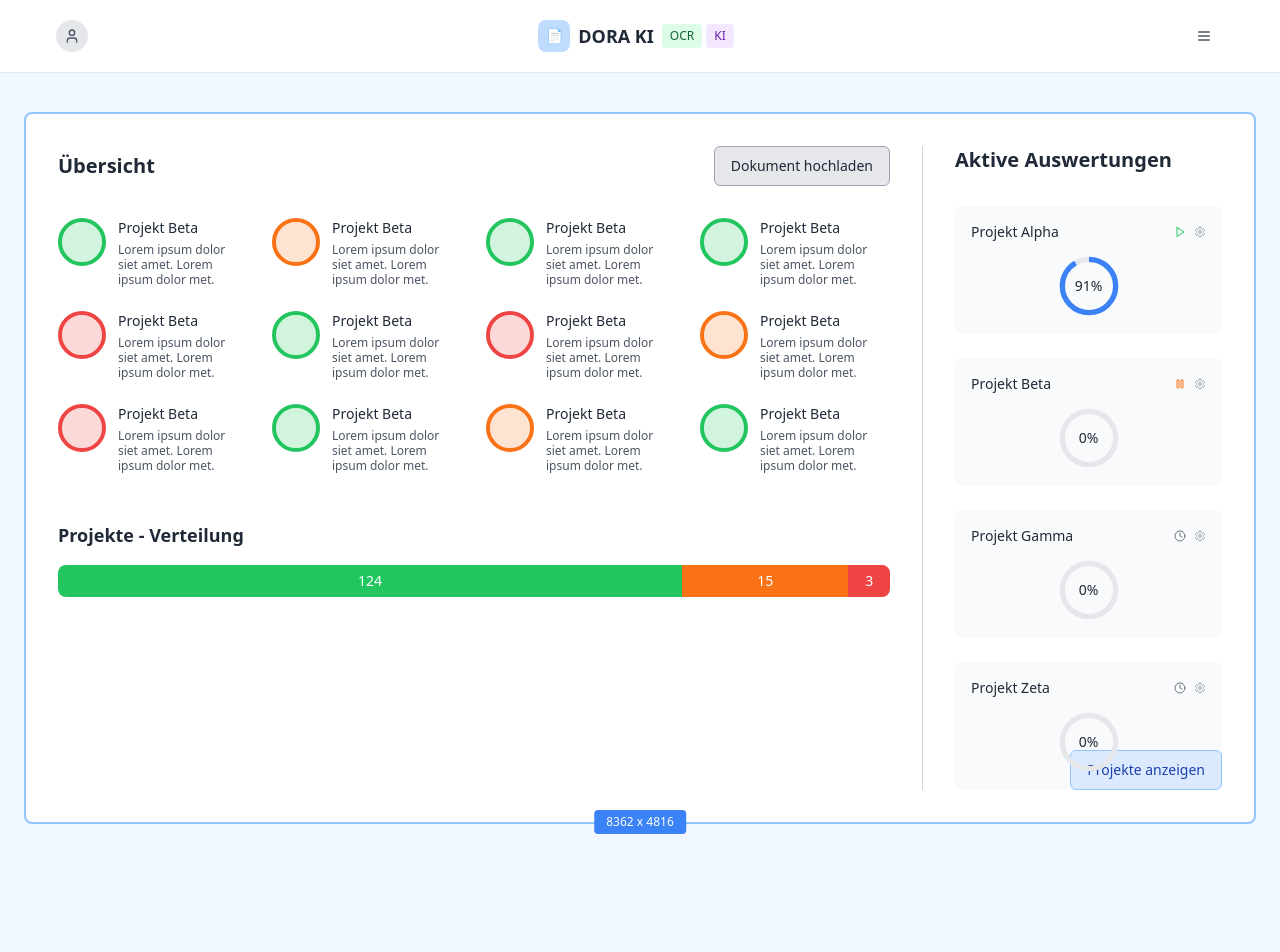
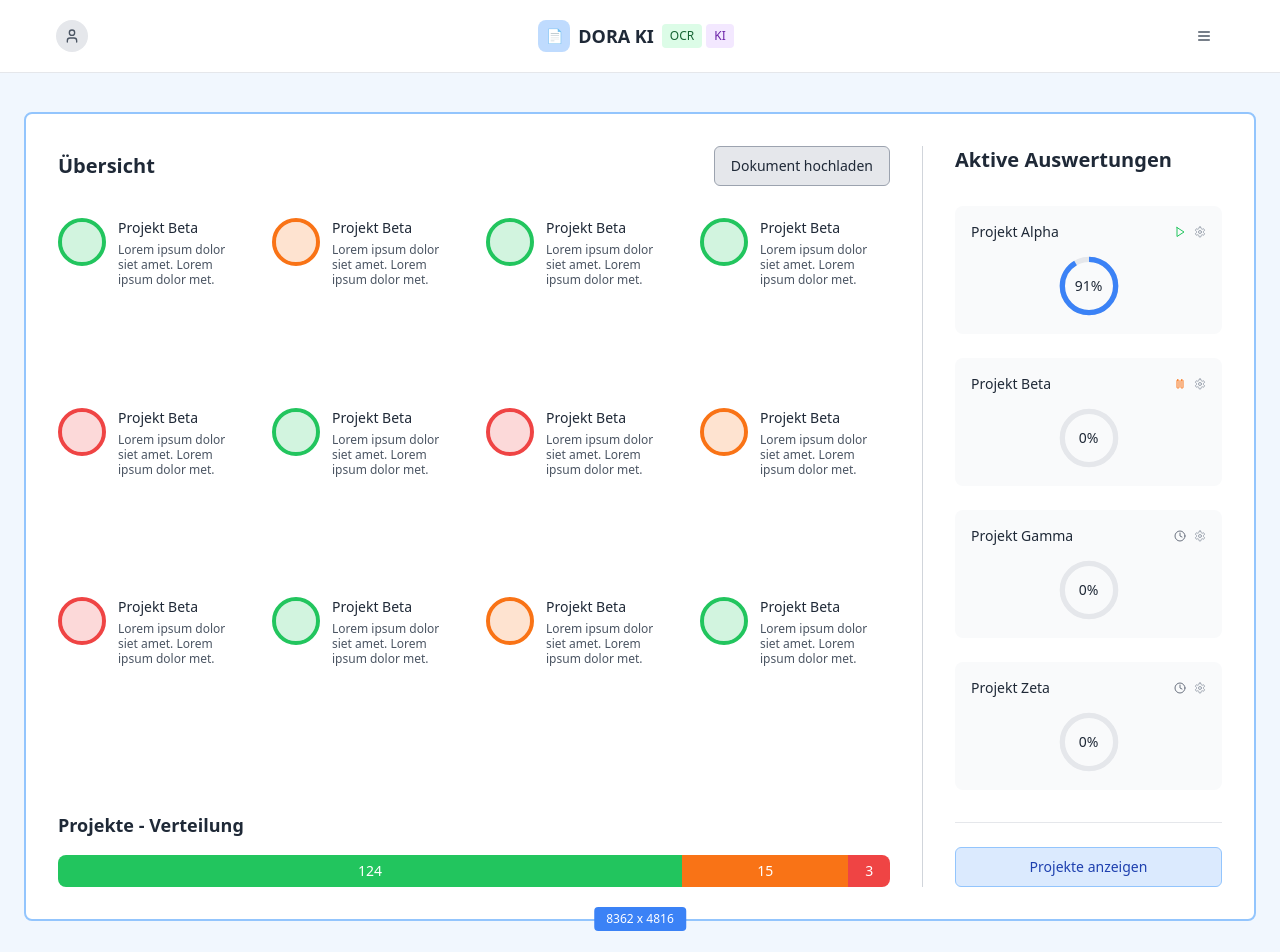
Before and after one commit to Jay-Rehder/grundbuch-check-view, a React (Vite) app: page /dashboard in a window 1280 px wide. Shown: the top 952 px of the page. Built offline with nearby package versions, Linux system fonts and the light colour scheme; sample sign-in values are in the browser's storage.

Commit message:
Fix: Separate "Projekte anzeigen" button
Adjust the layout of the dashboard to ensure the "Projekte anzeigen" button is visually separated from other elements in the right section.

```diff
--- a/src/pages/Dashboard.tsx
+++ b/src/pages/Dashboard.tsx
@@ -1,4 +1,3 @@
-
 import { useState } from 'react';
 import { Header } from '@/components/Header';
 import { Footer } from '@/components/Footer';
@@ -75,7 +74,7 @@ const Dashboard = () => {
               <div className="grid grid-cols-4 gap-8 h-full">
 
                 {/* Left Section - Übersicht */}
-                <div className="col-span-3 border-r border-gray-300 pr-8">
+                <div className="col-span-3 border-r border-gray-300 pr-8 flex flex-col">
                   <div className="flex items-center justify-between mb-8">
                     <h2 className="text-xl font-semibold text-gray-800">Übersicht</h2>
                     <Link to="/">
@@ -86,7 +85,7 @@ const Dashboard = () => {
                   </div>
 
                   {/* Projects Grid */}
-                  <div className="grid grid-cols-4 gap-6 mb-12">
+                  <div className="grid grid-cols-4 gap-6 mb-12 flex-1">
                     {projects.map((project) => (
                       <div key={project.id} className="flex items-start space-x-3">
                         <div className={`w-12 h-12 rounded-full border-4 ${getStatusColor(project.status)} flex-shrink-0`}>
@@ -101,7 +100,7 @@ const Dashboard = () => {
                   </div>
 
                   {/* Projekte - Verteilung */}
-                  <div className="mt-8">
+                  <div className="mt-auto">
                     <h3 className="text-lg font-semibold text-gray-800 mb-4">Projekte - Verteilung</h3>
                     <div className="flex rounded-lg overflow-hidden h-8">
                       <div className="bg-green-500 flex-1 flex items-center justify-center text-white text-sm font-medium" style={{ flexBasis: '75%' }}>
@@ -115,20 +114,13 @@ const Dashboard = () => {
                       </div>
                     </div>
                   </div>
-
-                  {/* Bottom Right Button */}
-                  <div className="absolute bottom-8 right-8">
-                    <Button className="bg-blue-100 hover:bg-blue-200 text-blue-800 border border-blue-300">
-                      Projekte anzeigen
-                    </Button>
-                  </div>
                 </div>
 
                 {/* Right Section - Aktive Auswertungen */}
-                <div className="col-span-1">
+                <div className="col-span-1 flex flex-col">
                   <h2 className="text-xl font-semibold text-gray-800 mb-8">Aktive Auswertungen</h2>
 
-                  <div className="space-y-6">
+                  <div className="space-y-6 flex-1">
                     {activeEvaluations.map((evaluation) => (
                       <div key={evaluation.id} className="bg-gray-50 rounded-lg p-4">
                         <div className="flex items-center justify-between mb-3">
@@ -177,6 +169,13 @@ const Dashboard = () => {
                       </div>
                     ))}
                   </div>
+
+                  {/* Separated Projekte anzeigen Button */}
+                  <div className="mt-8 pt-6 border-t border-gray-200">
+                    <Button className="w-full bg-blue-100 hover:bg-blue-200 text-blue-800 border border-blue-300">
+                      Projekte anzeigen
+                    </Button>
+                  </div>
                 </div>
               </div>
 
```
